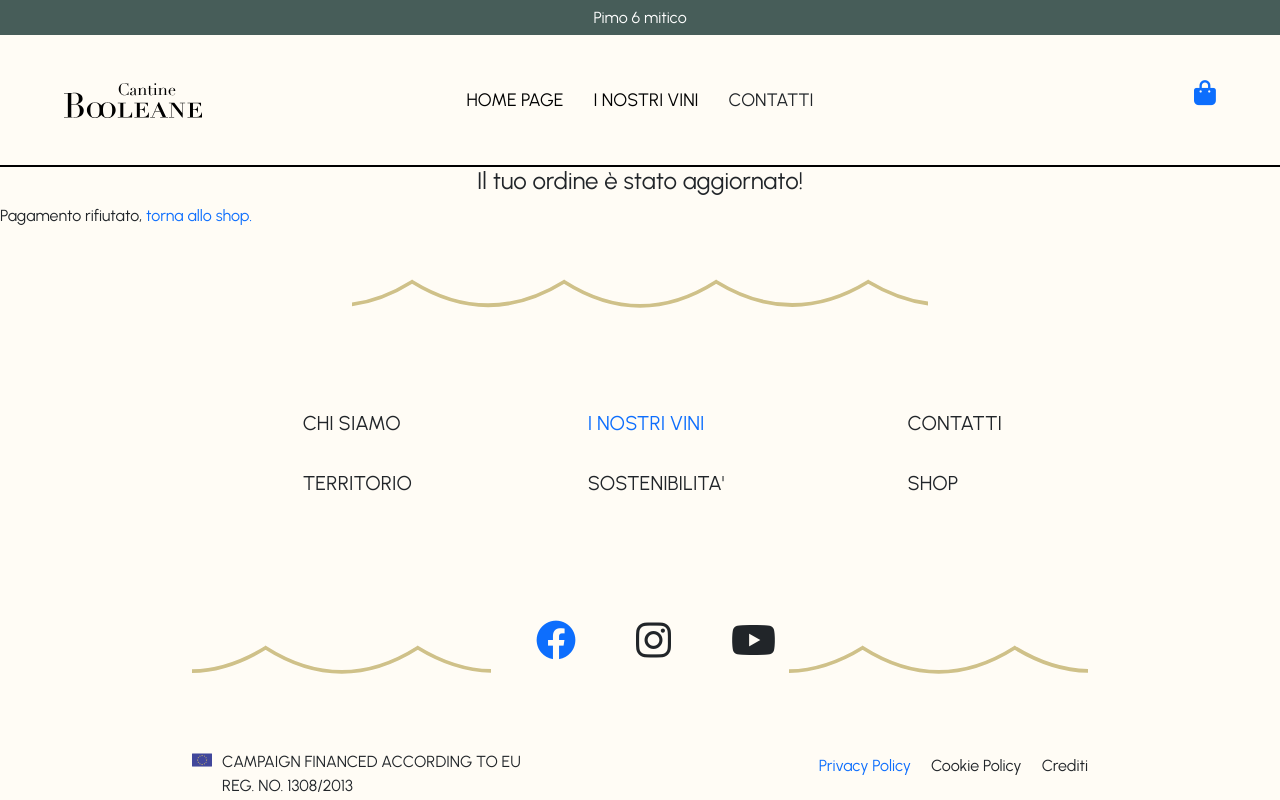
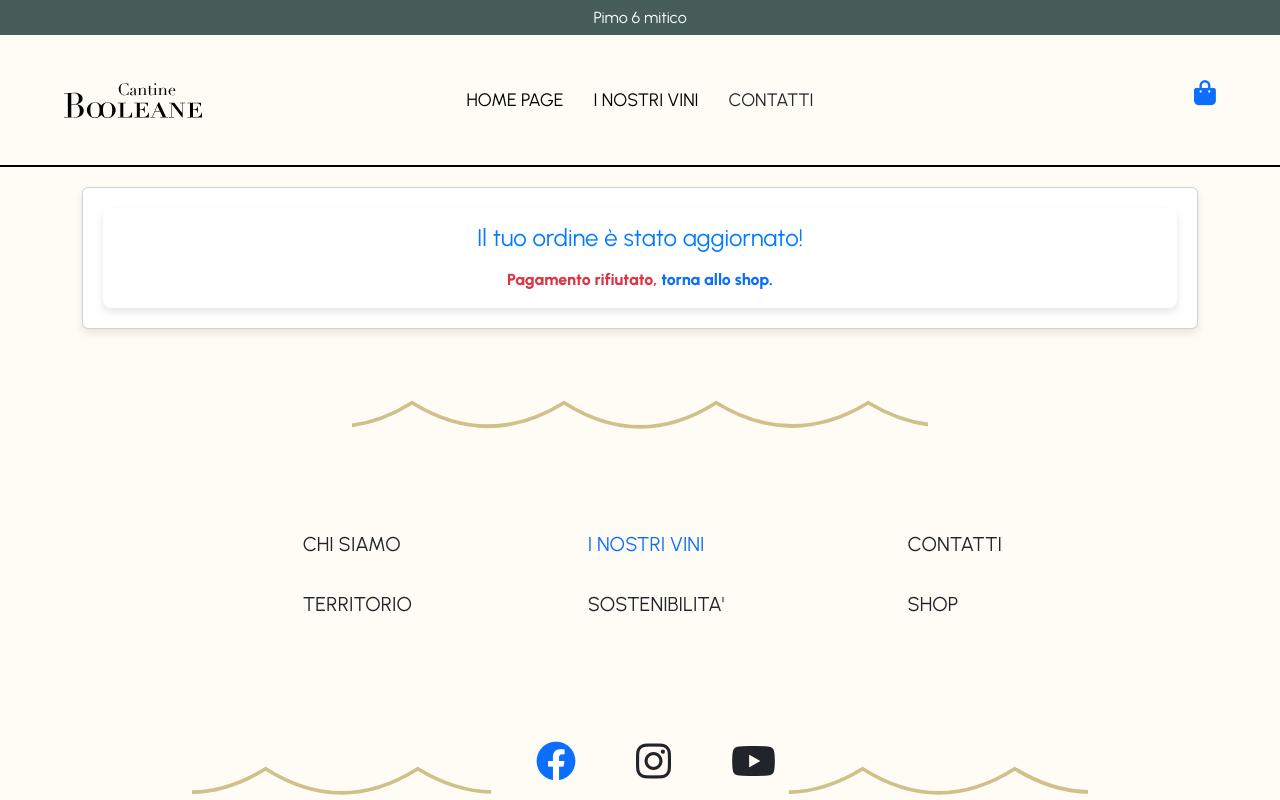
Before and after one commit to DanieleGattuso/BoolShop, a React (Vite) app: page /check-out-success in a window 1280 px wide. Shown: the top 800 px of the page. Built offline with nearby package versions, Linux system fonts and the light colour scheme; no server answers.

Commit message:
refactor: enhance CheckoutResult component with improved styling and layout

```diff
--- a/src/pages/CheckOutResult.jsx
+++ b/src/pages/CheckOutResult.jsx
@@ -1,6 +1,7 @@
 import axios from "axios";
 import { useState, useEffect } from "react";
 import { Link } from "react-router-dom";
+import styles from "./CheckOutResult.module.css"
 
 export default function CheckoutResponse() {
 
@@ -32,26 +33,34 @@ export default function CheckoutResponse() {
     }, [sessionId]);
 
     return (
-        <section>
-            <h2>Il tuo ordine è stato aggiornato!</h2>
+        <div className={`container ${styles.checkoutContainer}`}>
+            <div className="row">
+                <div className="col">
+                    <div className={`card ${styles.checkoutCard}`}>
+                        <div className={`card-body  ${styles.checkoutCard}`}>
+                            <h2 className={styles.title}>Il tuo ordine è stato aggiornato!</h2>
                             {sessionData.status === "complete" ? (
                                 <>
-                    <p>Pagamento completato</p>
+                                    <p className={styles.success}>Pagamento completato</p>
                                     <p>L'ordine verrà spedito a:</p>
-                    <p>{sessionData.customer_details.name}</p>
-                    <p>{sessionData.customer_details.email}</p>
-                    <p>{sessionData.customer_details.phone || "Telefono non fornito"}</p>
-                    <p>{sessionData.customer_details.address?.line1 || "Indirizzo non disponibile"}</p>
-                    <p>{sessionData.customer_details.address?.postal_code || "CAP non disponibile"}</p>
-                    <p>{sessionData.customer_details.address?.country || "Paese non disponibile"}</p>
-                    <h2>Il totale pagato:</h2>
-                    <p>{(sessionData.amount_total / 100).toFixed(2)}€</p>
+                                    <p><strong>{sessionData.customer_details.name}</strong></p>
+                                    <p>Email: {sessionData.customer_details.email}</p>
+                                    <p>Telefono: {sessionData.customer_details.phone || "Telefono non fornito"}</p>
+                                    <p>Indirizzo: {sessionData.customer_details.address?.line1 || "Indirizzo non disponibile"}</p>
+                                    <p>CAP: {sessionData.customer_details.address?.postal_code || "CAP non disponibile"}</p>
+                                    <p>Paese: {sessionData.customer_details.address?.country || "Paese non disponibile"}</p>
+                                    <h2 className={styles.totalTitle}>Il totale pagato:</h2>
+                                    <p className={styles.totalAmount}>{(sessionData.amount_total / 100).toFixed(2)}€</p>
                                 </>
                             ) : (
-                <p>
+                                <p className={styles.error}>
                                     Pagamento rifiutato, <Link to="/">torna allo shop.</Link>
                                 </p>
                             )}
-        </section>
+                        </div>
+                    </div>
+                </div>
+            </div>
+        </div >
     );
 }
--- /dev/null
+++ b/src/pages/CheckOutResult.module.css
@@ -0,0 +1,40 @@
+.checkoutContainer {
+    padding: 20px;
+}
+
+.checkoutCard {
+    padding: 20px;
+    border-radius: 8px;
+    box-shadow: 0 4px 8px rgba(0, 0, 0, 0.1);
+    background-color: #fff;
+    text-align: center;
+}
+
+.title {
+    text-align: center;
+    color: #007bff;
+    font-size: 1.5rem;
+    margin-bottom: 15px;
+}
+
+.success {
+    color: #28a745;
+    font-weight: bold;
+}
+
+.error {
+    color: #dc3545;
+    font-weight: bold;
+    text-align: center;
+}
+
+.totalTitle {
+    margin-top: 15px;
+    font-size: 1.3rem;
+}
+
+.totalAmount {
+    font-size: 1.2rem;
+    font-weight: bold;
+    color: #000;
+}
--- a/src/pages/CheckoutPage.jsx
+++ b/src/pages/CheckoutPage.jsx
@@ -24,6 +24,7 @@ export default function CheckoutPage() {
     // creiamo una variabile di stato che conterrà il nostro array di oggetti
     const [formData, setFormData] = useState(initialFormData);
 
+    console.log('ciao', localStorage.getItem("sessionId"))
     // funzione per inviare i dati
     async function sendData(e) {
         e.preventDefault();
@@ -33,6 +34,7 @@ export default function CheckoutPage() {
             .then(response => {
                 // console.log('Risposta:', response.data);
                 window.location.href = response.data.url;
+                localStorage.removeItem("sessionId")
                 localStorage.setItem("sessionId", response.data.sessionId);
                 setCart([])
                 setCartPair([])
```
Lines whose indentation alone changed are shown as unchanged.
